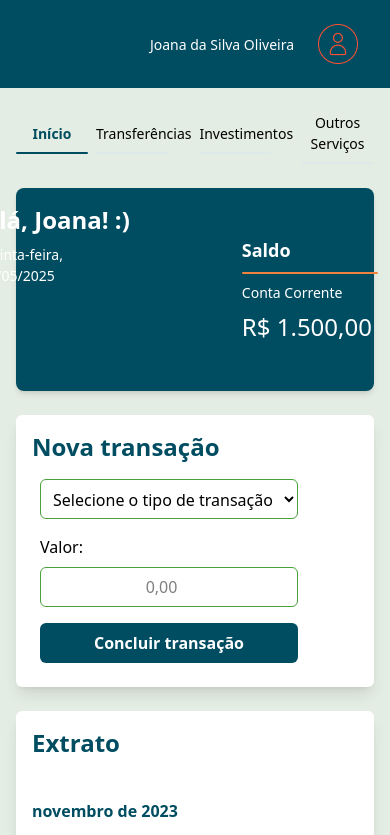
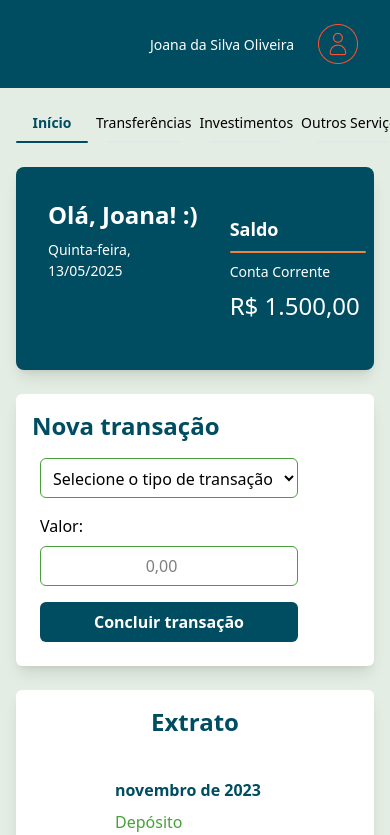
Before and after one commit to LeticiaRosa/ByteBank, a Next.js app: page / in a window 390 px wide. Shown: the top 835 px of the page. Built offline with nearby package versions, Linux system fonts and the light colour scheme.

Commit message:
Fix: Ajustando responsividade em toda a aplicação

```diff
--- a/src/app/layout.tsx
+++ b/src/app/layout.tsx
@@ -19,13 +19,13 @@ export default function RootLayout({
   children: React.ReactNode;
 }>) {
   return (
-    <html lang="pt-BR" className="h-full">
-      <body className="flex flex-col h-full ">
+    <html lang="pt-BR" className="h-full w-full">
+      <body>
         <Header />
         <div className="center">
-          <div className="flex flex-col container gap-6 pt-6 md:flex-row">
+          <div className="container pt-6 max-w-250">
             <Menu />
-            <main>{children}</main>
+            <main className="w-full">{children}</main>
           </div>
         </div>
       </body>
--- a/src/app/page.tsx
+++ b/src/app/page.tsx
@@ -4,8 +4,8 @@ import NovaTransacao from "../components/Nova-transacao";
 
 export default function Home() {
   return (
-    <div className="flex flex-col md:flex-row gap-6">
-      <div className="flex flex-col gap-6">
+    <div className="flex flex-col md:flex-row gap-6 w-full">
+      <div className="flex flex-col gap-6 w-full">
         <Card />
         <NovaTransacao />
       </div>
--- a/src/components/Card.tsx
+++ b/src/components/Card.tsx
@@ -1,14 +1,14 @@
 export function Card() {
   return (
-    <div className="card bg-verde shadow-md rounded-lg flex flex-row items-start justify-center text-white gap-20">
-      <div className="flex flex-col gap-2">
+    <div className="card bg-verde flex flex-row w-full justify-between text-white rounded-lg">
+      <div className="flex flex-col gap-2 p-4">
         <h2 className="title text-white text-nowrap">Olá, Joana! :)</h2>
         <p className="text-white text-size-14">Quinta-feira, 13/05/2025</p>
       </div>
-      <div className="flex flex-col items-start justify-center gap-2 p-8">
+      <div className="flex flex-col items-start justify-center gap-2 py-8 px-4">
         <h3 className="text-lg font-semibold">Saldo</h3>
         <hr className="w-34 h-0.5 border-0 rounded-sm bg-laranja-grafico" />
-        <p className=" text-size-14 text-nowrap">Conta Corrente</p>
+        <p className="text-size-14 text-nowrap">Conta Corrente</p>
         <p className="text-2xl text-nowrap">R$ 1.500,00</p>
       </div>
     </div>
--- a/src/components/Extrato.tsx
+++ b/src/components/Extrato.tsx
@@ -62,11 +62,11 @@ export function Extrato() {
   }, {});
 
   return (
-    <aside className="card">
+    <aside className="card max-md:items-center">
       <h3 className="title pb-8">Extrato</h3>
       <div className="transacoes">
         {Object.entries(reduceMes).map(([mes, transacoes]) => (
-          <div key={mes} className="transacoes-group">
+          <div key={mes}>
             <p className="mes-group">
               {new Intl.DateTimeFormat("pt-BR", {
                 month: "long",
--- a/src/components/Header.tsx
+++ b/src/components/Header.tsx
@@ -3,8 +3,8 @@ import Image from "next/image";
 export function Header() {
   return (
     <header className="flex flex-col items-center justify-center bg-verde py-6 w-full overscroll-none">
-      <div className="container items-end">
-        <div className="flex items-center justify-center gap-6 text-white px-4">
+      <div className="container">
+        <div className="flex items-center justify-end gap-6 text-white px-4">
           <span className="text-size-14">Joana da Silva Oliveira</span>
           <Image
             src="/Avatar.png"
--- a/src/components/Menu.tsx
+++ b/src/components/Menu.tsx
@@ -19,9 +19,9 @@ export function Menu() {
         {menuItems.map((item) => (
           <li
             key={item.href}
-            className="flex text-center items-center justify-center md:flex-col md:items-center md:text-size-16  text-size-14 gap-4"
+            className="flex text-center items-center justify-center md:flex-col md:items-center md:text-size-16 text-size-14 gap-4"
           >
-            <div className="flex flex-col gap-2">
+            <div className="flex flex-col gap-2 items-center text-nowrap">
               <Link
                 href={item.href}
                 className={`${
--- a/styles/globals.css
+++ b/styles/globals.css
@@ -46,7 +46,7 @@
     @apply flex items-center justify-center;
   }
   .container {
-    @apply flex flex-col justify-center max-w-md px-4;
+    @apply flex flex-col justify-end px-4 max-w-250 gap-6 md:flex-row;
   }
   .title {
     @apply text-2xl font-semibold text-preto;
```
